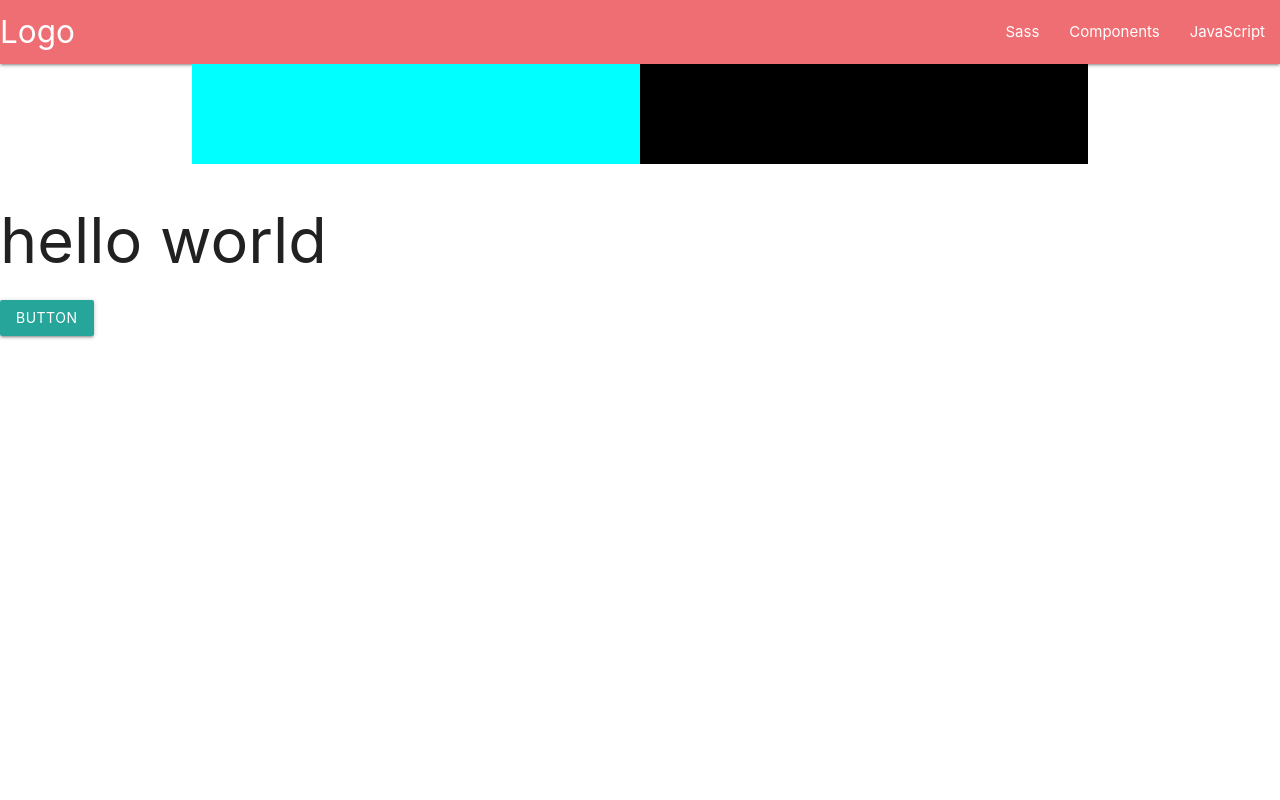
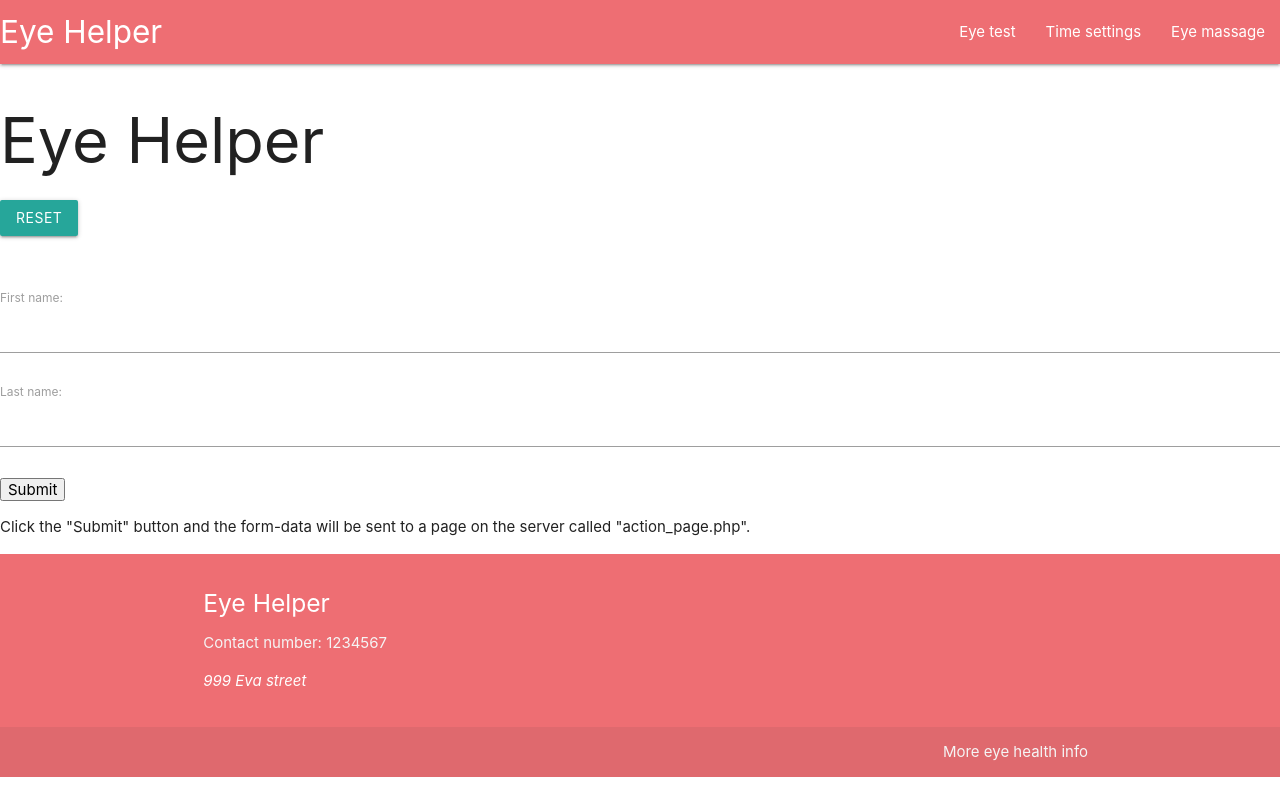
Before and after one commit to guixiaoran/725_2021, a website: page public/index.html in a window 1280 px wide. Drawn offline with nearby package versions, Linux system fonts and the light colour scheme.

Commit message:
new changes of home page

```diff
--- a/public/index.html
+++ b/public/index.html
@@ -12,35 +12,48 @@
 
         <nav>
             <div class="nav-wrapper">
-              <a href="#" class="brand-logo">Logo</a>
+              <a href="#" class="brand-logo">Eye Helper</a>
               <ul id="nav-mobile" class="right hide-on-med-and-down">
-                <li><a href="sass.html">Sass</a></li>
-                <li><a href="badges.html">Components</a></li>
-                <li><a href="collapsible.html">JavaScript</a></li>
+                <li><a href="eye_test.html">Eye test</a></li>
+                <li><a href="timeset.html">Time settings</a></li>
+                <li><a href="eyemassage.html">Eye massage</a></li>
               </ul>
             </div>
           </nav>
 
         <div class="container">
-            <div class="row">
-                <div class="col s6" style="background-color: aqua; height : 100px">
-                </div>
-                <div class="col s6" style="background-color:black; height : 100px">
-                </div>
+            </div>
+        </div>
+          <h1>Eye Helper</h1>
+          <a class="waves-effect waves-light btn" href="index.html">Reset</a>
+          <p><pre>      </pre></p>
 
+          <form action="/action_page.php">
+            <label for="fname">First name:</label>
+            <input type="text" id="fname" name="fname"><br><br>
+            <label for="lname">Last name:</label>
+            <input type="text" id="lname" name="lname"><br><br>
+            <input type="submit" value="Submit">
+          </form>
 
+          <p>Click the "Submit" button and the form-data will be sent to a page on the
+          server called "action_page.php".</p>
+    </body>
+    <footer class="page-footer">
+        <div class="container">
+          <div class="row">
+            <div class="col l6 s12">
+              <h5 class="white-text">Eye Helper</h5>
+              <p class="grey-text text-lighten-4">Contact number: 1234567      <Address>999 Eva street</Address></p>
             </div>
 
+          </div>
+        </div>
+        <div class="footer-copyright">
+          <div class="container">
 
-
-
+          <a class="grey-text text-lighten-4 right" href="https://medlineplus.gov/eyecare.html">More eye health info</a>
+          </div>
         </div>
-
-
-
-          <h1>hello world</h1>
-
-          <a class="waves-effect waves-light btn">button</a>
-    </body>
-
+      </footer>
 </html>
```
Also changed, not shown: public/eye_test.html (added, +6 -0 lines), public/eyemassage.html (added, +6 -0 lines), public/timeset.html (added, +6 -0 lines), server.js (renamed from test.js).
